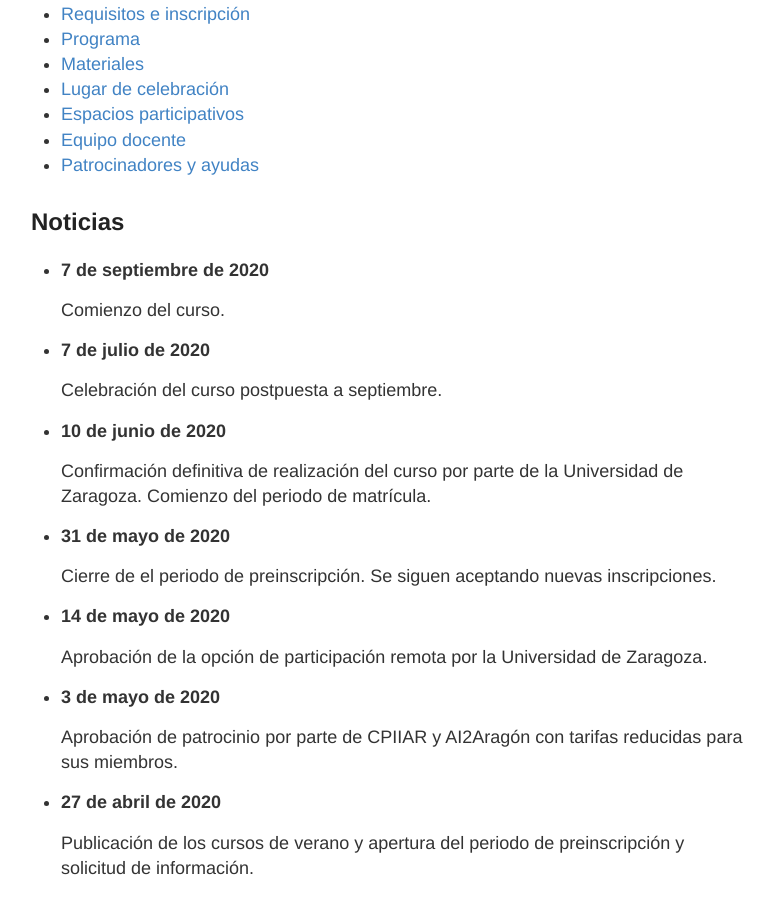
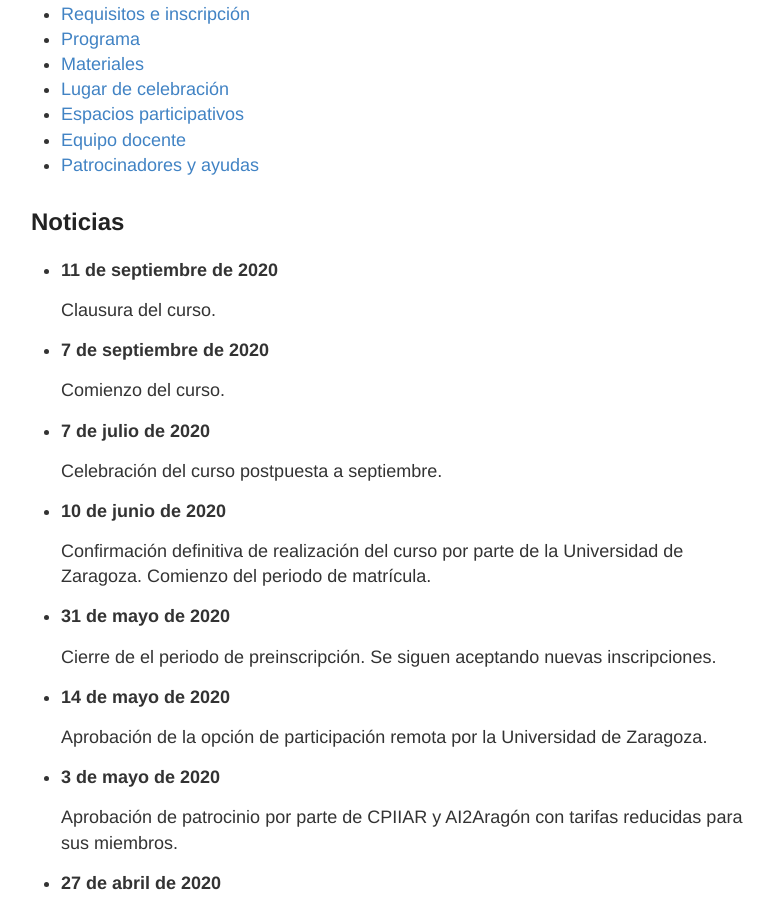
Before and after one commit to robblanco/robblanco.github.io, a Jekyll site: the page built from unizar2020.md, in a window 1280 px wide and 900 px high, scrolled down 512 px. Shown: the whole window, without its empty margins (249-1023 px from the left). Built offline with Jekyll 4.4.1, drawn with Linux system fonts in a browser that asks for light colours.

Commit message:
Course finished

```diff
--- a/unizar2020.md
+++ b/unizar2020.md
@@ -20,6 +20,10 @@ Ante cualquier pregunta, no dudes en contactar con los directores del curso.
 {:toc}
 
 ## Noticias
+
+ * **11 de septiembre de 2020**
+
+   Clausura del curso.
 
  * **7 de septiembre de 2020**
 
```
